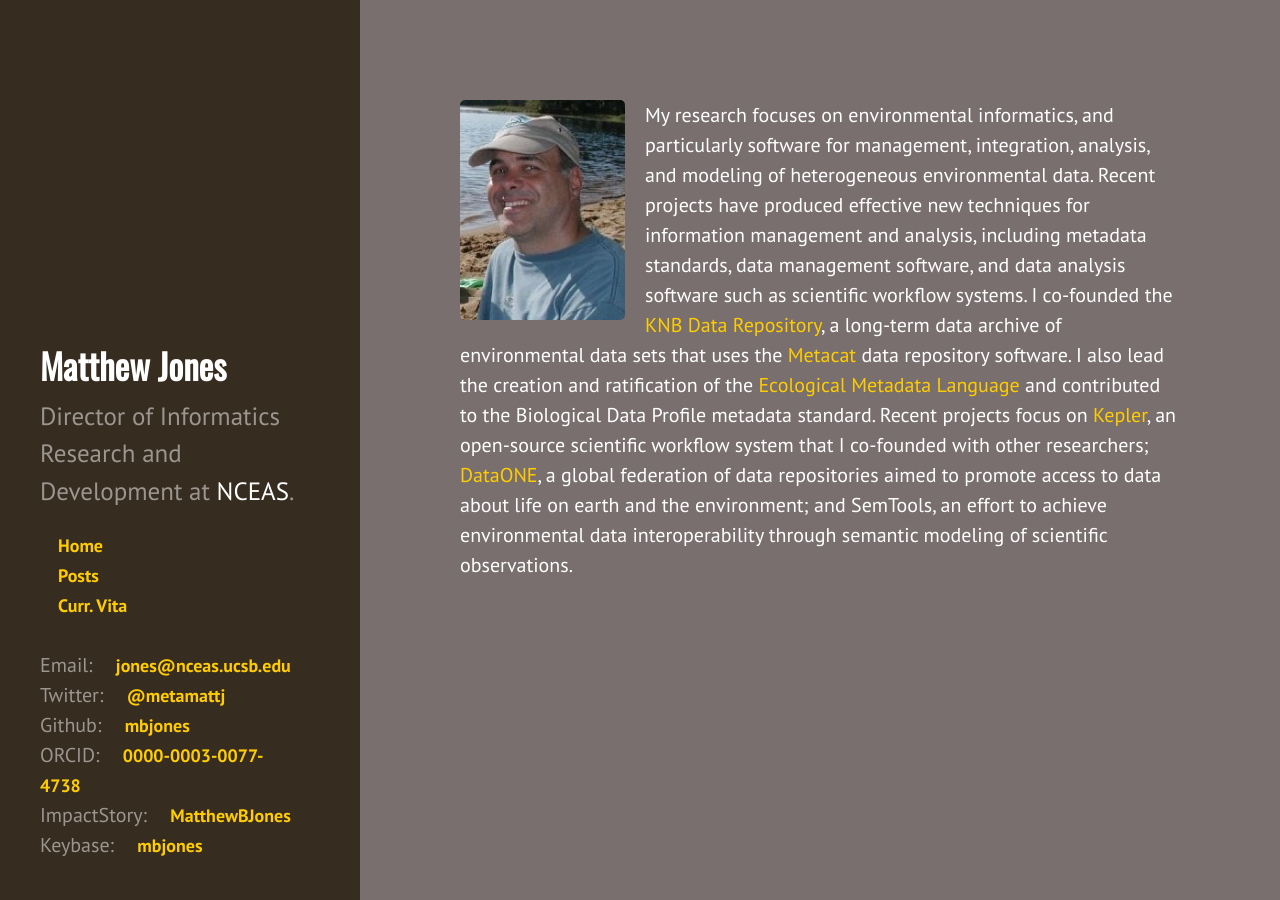
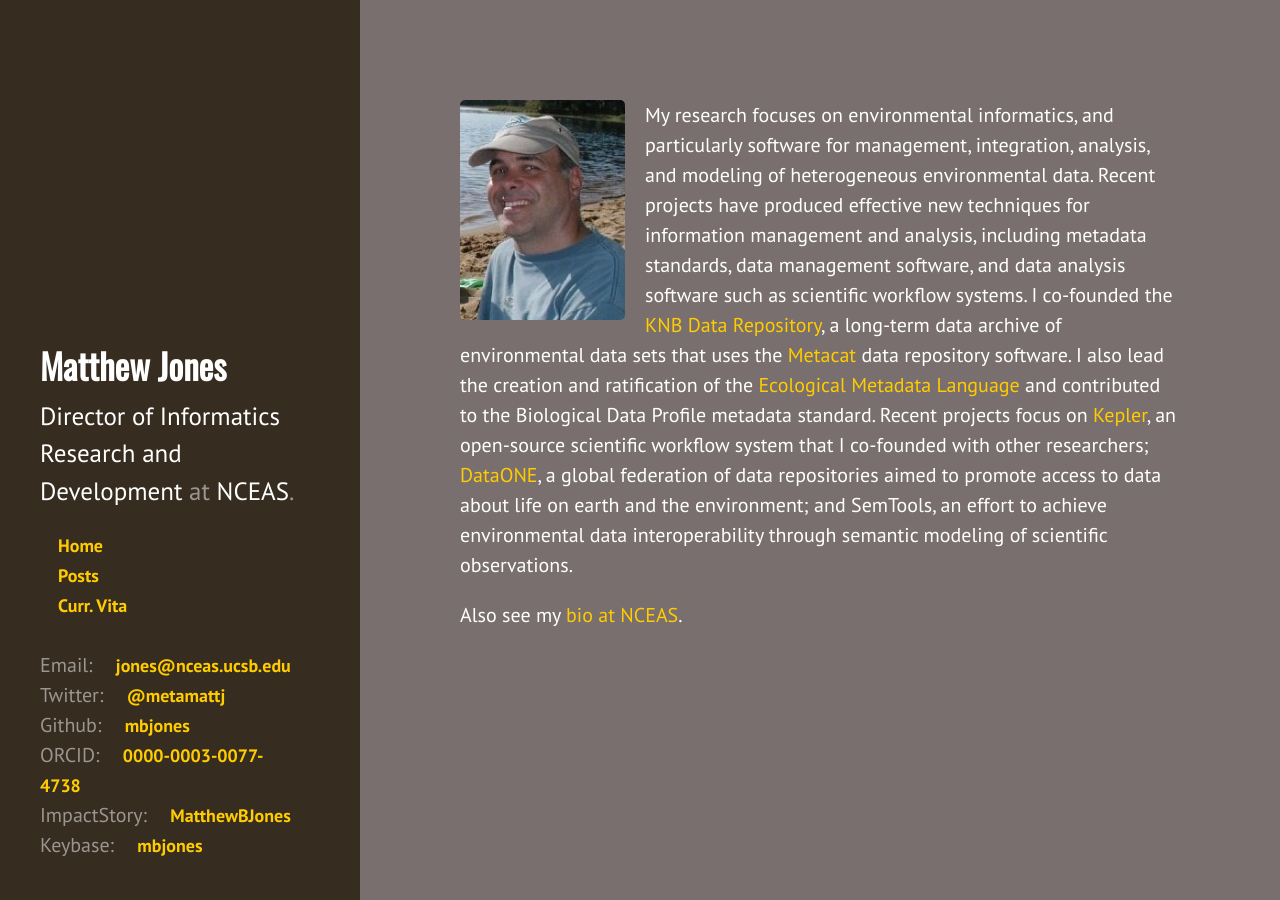
Before and after one commit to mbjones/mbjones.github.io, a Jekyll site: the page built from index.md, in a window 1280 px wide. Built offline with Jekyll 4.4.1, drawn with Linux system fonts in a browser that asks for light colours; Markdown is read by kramdown in place of the engine named in the settings; some of the changed lines change nothing that is shown.

Commit message:
Add link to NCEAS bio page.

```diff
--- a/_config.yml
+++ b/_config.yml
@@ -11,7 +11,7 @@
 # Setup
 title:            Matthew Jones
 tagline:          '@metamattj on software and data'
-description:      'Director of Informatics Research and Development at <a href="http://www.nceas.ucsb.edu" target="_blank">NCEAS</a>.'
+description:      '<a href="https://www.nceas.ucsb.edu/content/matt-jones-director-informatics-research-and-development">Director of Informatics Research and Development</a> at <a href="http://www.nceas.ucsb.edu" target="_blank">NCEAS</a>.'
 url:              http://matt.magisa.org
 
 author:
--- a/index.md
+++ b/index.md
@@ -7,3 +7,5 @@
 <img src="{{ site.url }}/images/jones-portrait-2009.jpg" class="justify_left" />
 
 My research focuses on environmental informatics, and particularly software for management, integration, analysis, and modeling of heterogeneous environmental data.  Recent projects have produced effective new techniques for information management and analysis, including metadata standards, data management software, and data analysis software such as scientific workflow systems. I co-founded the [KNB Data Repository](https://knb.ecoinformatics.org), a long-term data archive of environmental data sets that uses the [Metacat](http://knb.ecoinformatics.org/software/metacat) data repository software. I also lead the creation and ratification of the [Ecological Metadata Language](http://knb.ecoinformatics.org/software/eml) and contributed to the Biological Data Profile metadata standard.   Recent projects focus on [Kepler](https://kepler-project.org), an open-source scientific workflow system that I co-founded with other researchers; [DataONE](http://dataone.org), a global federation of data repositories aimed to promote access to data about life on earth and the environment; and SemTools, an effort to achieve environmental data interoperability through semantic modeling of scientific observations.
+
+Also see my [bio at NCEAS](https://www.nceas.ucsb.edu/content/matt-jones-director-informatics-research-and-development).
```
